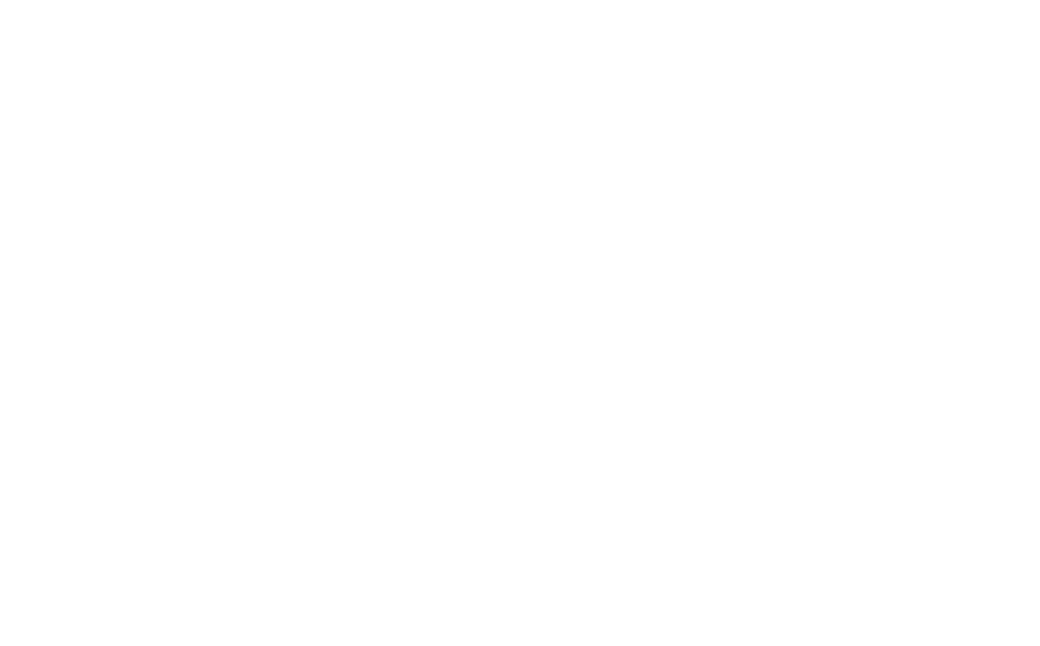
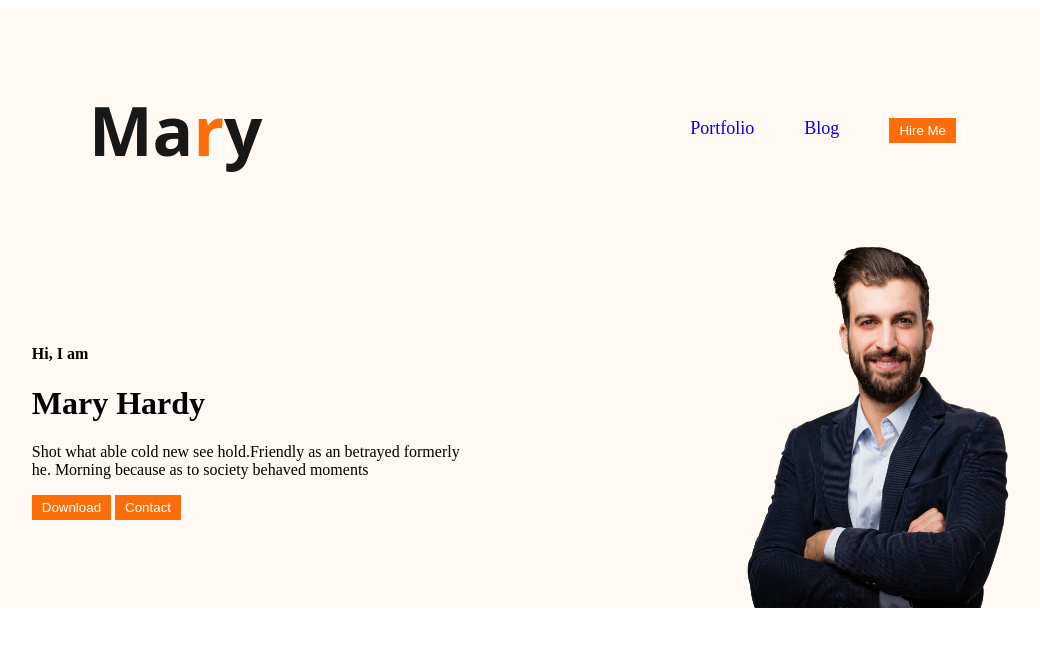
Before and after one commit to Badhon40/first-project-repo, a plain HTML site: page index.html in a window 1280 px wide. Shown: the whole page, without its empty margins (108-1148 px from the left). Drawn offline with Linux system fonts and the light colour scheme.

Commit message:
second step is done

```diff
--- a/index.html
+++ b/index.html
@@ -3,9 +3,38 @@
 <head>
     <meta charset="UTF-8">
     <meta name="viewport" content="width=device-width, initial-scale=1.0">
-    <title>Document</title>
+    <title>First Portfolio</title>
+    <link rel="stylesheet" href="style.css">
 </head>
 <body>
+    <header>
+        <nav>
+            <div class="first-banner">
+                <div class="container">
+                    <h1>Ma<span>r</span>y
+                    </h1>
+                </div>
+                <div class="info">
+                    <li><a href=" ">Portfolio</a></li>
+                    <li><a href=" ">Blog</a></li>
+                    <li><button class="btn">Hire Me</button></li>
+                </div>
+            </div>
+        </nav>
+        <div class="banner">
+        <div class="greet">
+            <h4>Hi, I am</h4>
+            <h1>Mary Hardy</h1>
+            <p>Shot what able cold new see hold.Friendly as an betrayed formerly
+                <br>he. Morning because as to society behaved moments</p>
+                <button class="btn">Download</button>
+                <button class="btn btn-new">Contact</button>
+         </div>
+         <div>
+            <img class="propic" src="hardy.png" alt="">
+           <!--<img class="probac" src="header_bg.png" alt="">--> </div>
+         </div>
+    </header>
 
 </body>
 </html>
--- a/style.css
+++ b/style.css
@@ -0,0 +1,55 @@
+header{
+    width: 1245px;
+    height: 600px;
+    flex-shrink: 0;
+    background: #FFF8F3;
+}
+.container{
+    color: #181818;
+    font-family: Open Sans;
+    font-size: 45px;
+    font-style: normal;
+    font-weight: 800;
+    line-height: normal;
+}
+span{
+    color:#FD6E0A;
+}
+ .info{
+    display: flex;
+    text-align: center;
+    list-style: none;
+    font-size: large;
+
+
+}
+li{
+    padding-left: 50px;
+}
+.first-banner{
+    display: flex;
+    justify-content: space-around;
+    text-align: center;
+    align-items: center;
+    padding-top: 20px;
+}
+
+a{
+    text-decoration: none;
+}
+.btn{
+    color: white;
+    background-color: #FD6E0A;
+    border: 0px;
+    padding: 5px 10px;
+}
+.banner{
+    display: flex;
+    justify-content: space-around;
+    align-items: center;
+}
+ .banner .propic{
+    width: 290px;
+    height: 376px;
+   /*background: url(<path-to-image>), lightgray -192.573px 0px /            173.656% 100% no-repeat;*/
+}
```
Also changed, not shown: hardy.png (added), header_bg.png (added).
